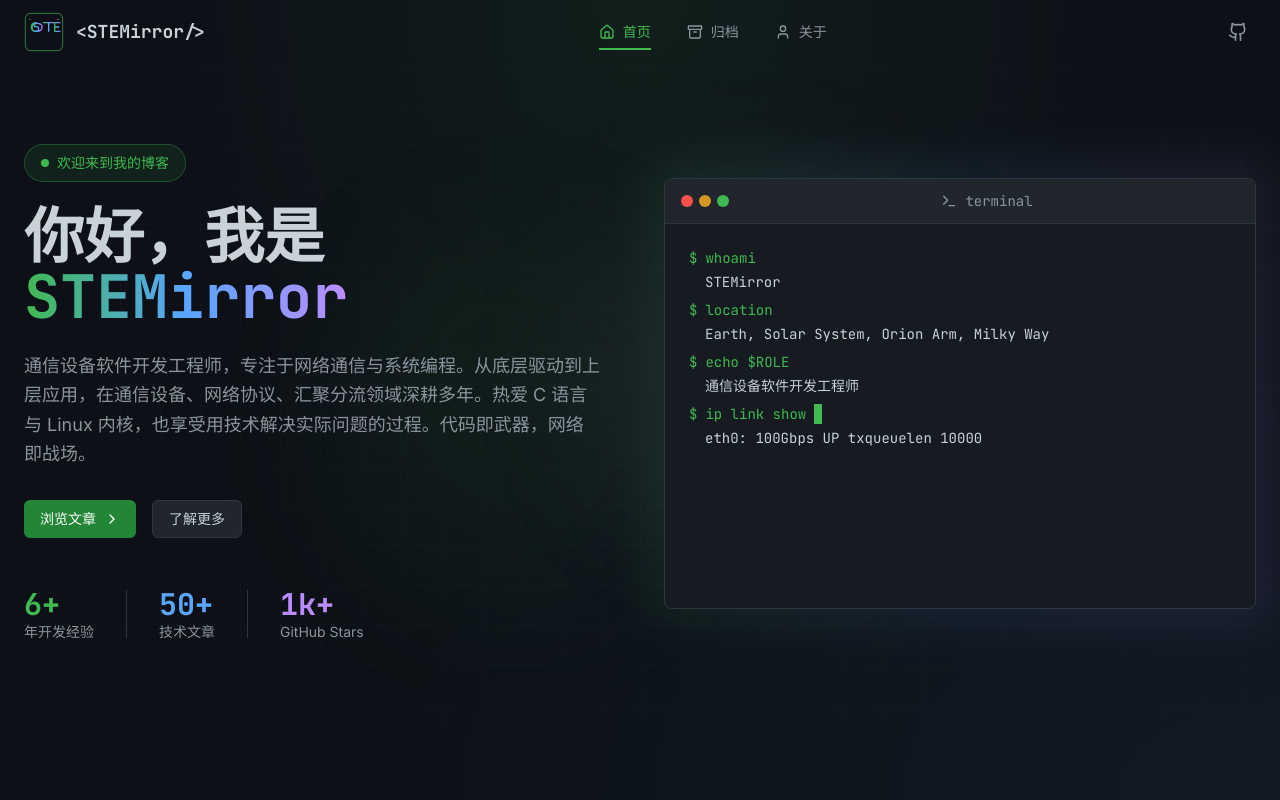
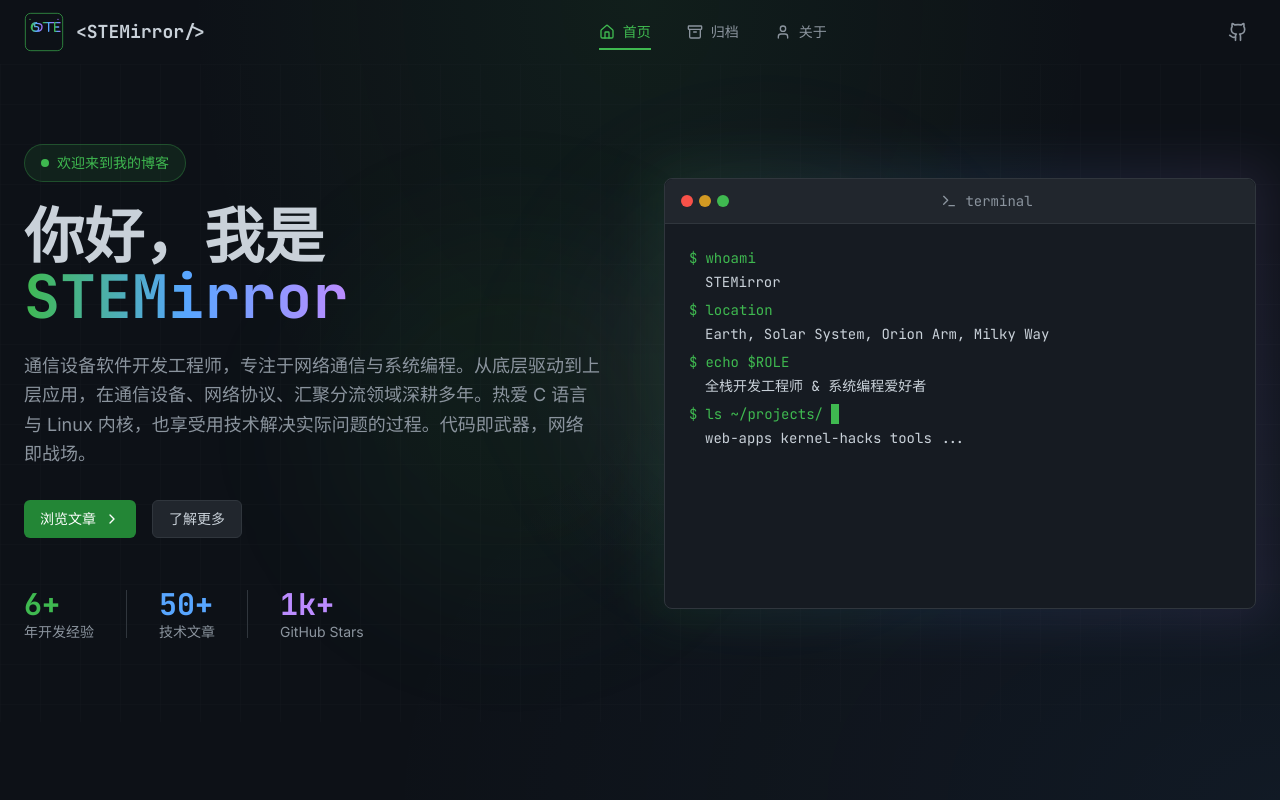
Before and after one commit to mirrorste/myweb, a React (Vite) app: page /#/ in a window 1280 px wide. Shown: the top 800 px of the page. Built offline with nearby package versions, Linux system fonts and the light colour scheme.

Commit message:
revert: 回退终端展示改动

```diff
--- a/src/components/TerminalHero/index.tsx
+++ b/src/components/TerminalHero/index.tsx
@@ -6,9 +6,8 @@ import { profile } from "@/data/profile";
 const terminalLines = [
   { prompt: "$ whoami", output: "STEMirror" },
   { prompt: "$ location", output: "Earth, Solar System, Orion Arm, Milky Way" },
-  { prompt: "$ echo $ROLE", output: "通信设备软件开发工程师" },
-  { prompt: "$ ip link show", output: "eth0: 100Gbps UP  txqueuelen 10000" },
-  { prompt: "$ ls ~/projects/", output: "agg-div  dpdk-app  protocol-stack  ..." },
+  { prompt: "$ echo $ROLE", output: "全栈开发工程师 & 系统编程爱好者" },
+  { prompt: "$ ls ~/projects/", output: "web-apps  kernel-hacks  tools  ..." },
   { prompt: "$ status", output: "Coding with passion ✨" },
 ];
 
```
